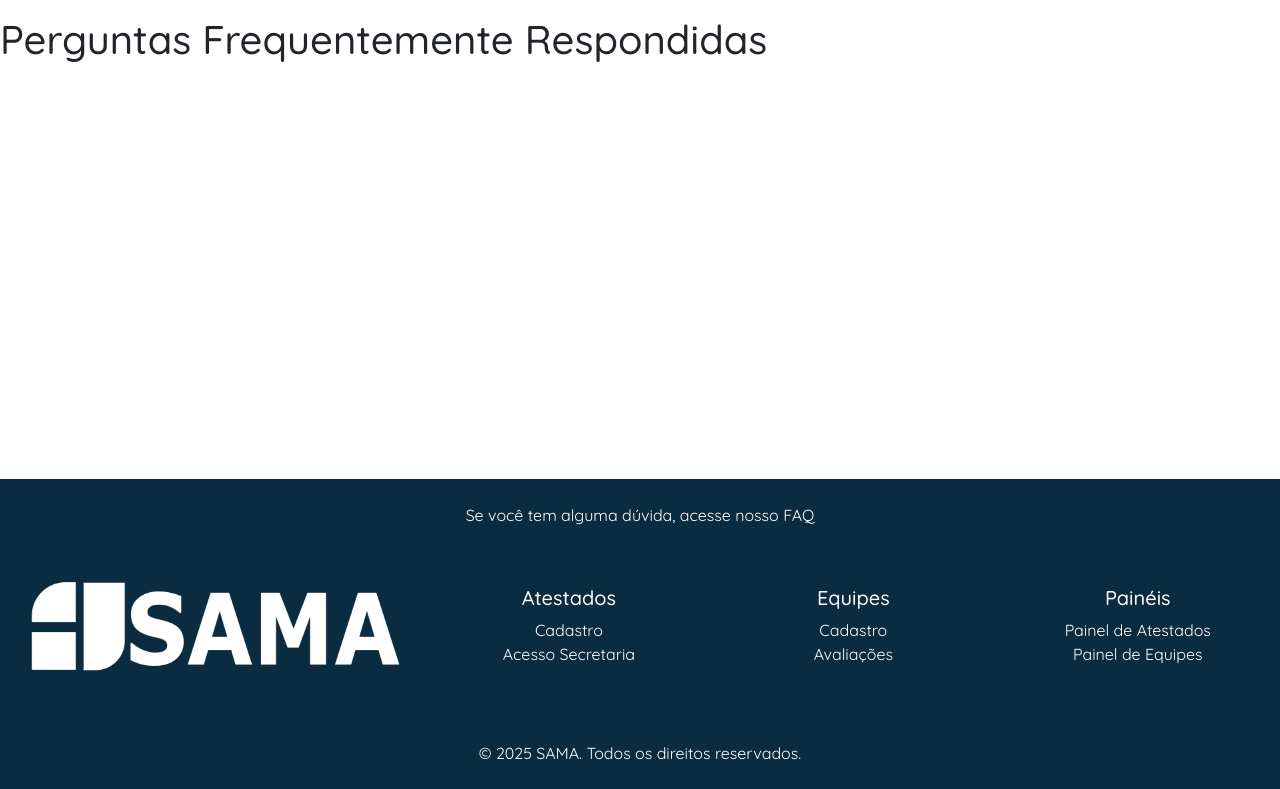
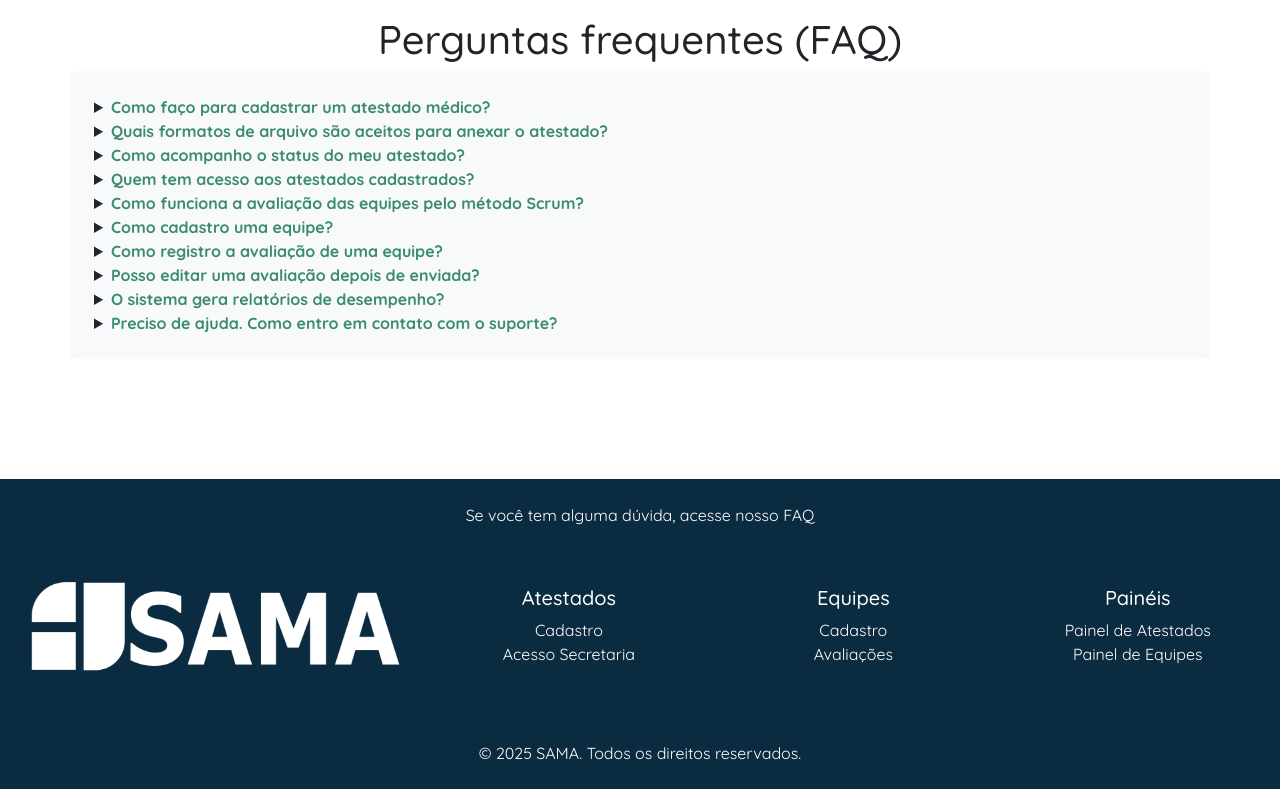
Before and after one commit to dottecteam/SAMA-API, a Flask app: page /faq in a window 1280 px wide. Shown: the part 75-864 px from the top of the page. Run offline with Flask 3, Linux system fonts and the light colour scheme; some libraries are stand-ins or nearby versions.

Commit message:
Adicionando página de perguntas frequentes(FAQ)

```diff
--- a/src/templates/certificates/vw_faq.html
+++ b/src/templates/certificates/vw_faq.html
@@ -1,6 +1,66 @@
 {% extends "certificates/vw_template.html" %} {% block content %}
 
 <!--Aqui fica o conteúdo-->
-<h1>Perguntas Frequentemente Respondidas</h1>
+<section id="equipes-section" class="container-fluid">
+    <h1 class="text-center form-register-title">Perguntas frequentes (FAQ)</h1>
+    </section>
+
+<body>
+    <div class="container bg-light p-4 mb-4 rounded">
+        <div class="row">
+<section>
+    <details>
+        <summary> <a style="color:RGB(59, 140, 110)"><b>Como faço para cadastrar um atestado médico?</b></summary></style></a>
+        <p>Para cadastrar um atestado, acesse a área de <a href="/atestados/cadastro">Cadastro de Atestados</a>, preencha as informações necessárias (e-mail, CPF, nome , curso, CID, Semestre, Período de afastamento e anexe o atestado) e clique em "Validar".</p>
+    </details>
+
+    <details>
+        <summary> <a style="color:RGB(59, 140, 110)"><b>Quais formatos de arquivo são aceitos para anexar o atestado?</b></summary></style></a>
+        <p>Atualmente, só aceitamos arquivos nos formatos PDF.</p>
+    </details>
+
+    <details>
+        <summary> <a style="color:RGB(59, 140, 110)"><b>Como acompanho o status do meu atestado?</b></summary></style></a>
+        <p>Você pode acompanhar o status do seu atestado buscando pelo CPF através da barra de pesquisa. O sistema mostrará se ele está "Pendente", "Aprovado" ou "Recusado".</p>
+    </details>
+
+    <details>
+        <summary> <a style="color:RGB(59, 140, 110)"><b>Quem tem acesso aos atestados cadastrados?</b></summary></style></a>
+        <p>Apenas os fúncionarios da secretaria têm acesso aos atestados cadastrados, garantindo a privacidade das informações</p>
+    </details>
+
+    <details>
+        <summary> <a style="color:RGB(59, 140, 110)"><b>Como funciona a avaliação das equipes pelo método Scrum?</b></summary></style></a>
+        <p>As equipes são avaliadas com base nas entregas feitas em cada sprint. Os critérios podem incluir proatividade, entrega, comunicação e agilidade.</p>
+    </details>
+
+    <details>
+        <summary> <a style="color:RGB(59, 140, 110)"><b>Como cadastro uma equipe?</b></summary></style></a>
+        <p>Acesse a área <a href="/equipes/cadastro">Cadastro de equipes</a>, preencha o formulário com as informações de sua equipe. Após finalizar, clique em "Criar Equipe".</p>
+    </details>
+
+    <details>
+        <summary> <a style="color:RGB(59, 140, 110)"><b>Como registro a avaliação de uma equipe?</b></summary></style></a>
+        <p>Após cadastrar sua equipe, acesse a área <a href="/equipes/avaliacoes">Avaliações</a>, selecione a equipe e preencha os critérios de avaliação. Após finalizar, clique em "Enviar Avaliação".</p>
+    </details>
+
+    <details>
+        <summary> <a style="color:RGB(59, 140, 110)"><b>Posso editar uma avaliação depois de enviada?</b></summary></style></a>
+        <p>Sim, desde que a avaliação ainda não tenha sido finalizada pelo gestor. Você pode acessar a avaliação na aba "Minhas Avaliações" e clicar em "Editar".</p>
+    </details>
+
+    <details>
+        <summary> <a style="color:RGB(59, 140, 110)"><b>O sistema gera relatórios de desempenho?</b></summary></style></a>
+        <p>Sim! O sistema permite gerar relatórios detalhados de atestados médicos e avaliações de equipe. Você pode exportar os relatórios em PDF.</p>
+    </details>
+
+    <details>
+        <summary> <a style="color:RGB(59, 140, 110)"><b>Preciso de ajuda. Como entro em contato com o suporte?</b></summary></style></a>
+        <p>Você pode entrar em contato com o suporte pelo e-mail <a href="mailto:grupodev.tec@gmail.com">grupodev.tec@gmail.com</a>, de segunda a sexta, das 8h às 18h.</p>
+    </details>
+</section>
+</div>
+    </div>
+</body>
 
 {% endblock %}
```
